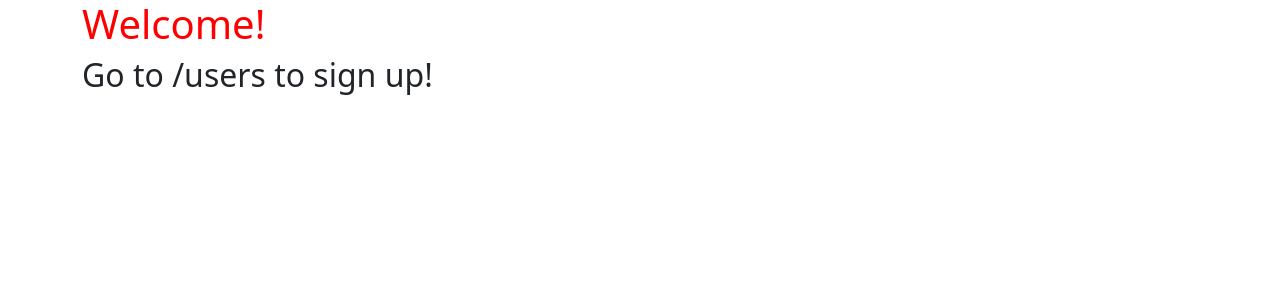
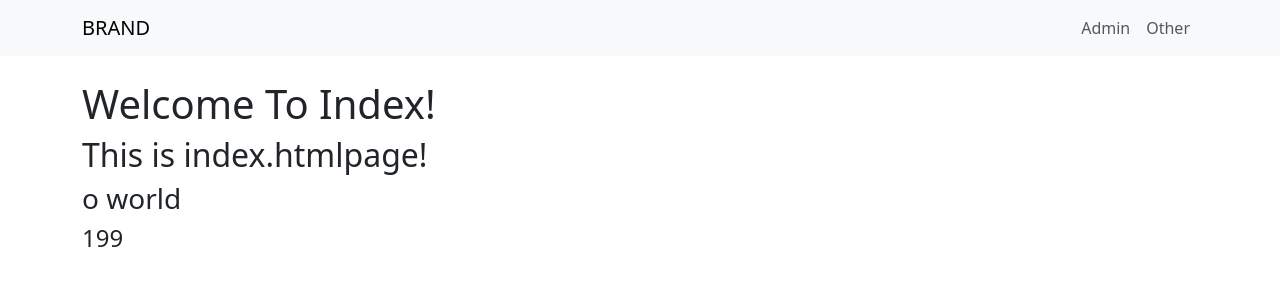
Before and after one commit to MATUSUNU/Django-Stuff, a Django app: page / in a window 1280 px wide. Shown: the top 300 px of the page. Run offline with Django 3.2, Linux system fonts and the light colour scheme.

Commit message:
updated information

```diff
--- a/first_app/urls.py
+++ b/first_app/urls.py
@@ -1,8 +1,20 @@
+# from django.conf.urls import url
+# from first_app import views
+
+# urlpatterns = [
+#     url(r'^$', views.index, name='index'),
+#     url(r'^users/',views.user, name='user'),
+#     url(r'^formpage/',views.form_name_view,name='form_name'),
+# ]
+
+
 from django.conf.urls import url
 from first_app import views
 
+# Template Tagging
+app_name = 'first_app'
+
 urlpatterns = [
-    url(r'^$', views.index, name='index'),
-    url(r'^users/',views.user, name='user'),
-    url(r'^formpage/',views.form_name_view,name='form_name'),
+    url(r'^relative/$',views.relative,name='relative'),
+    url(r'^other/$',views.other,name='other')
 ]
--- a/first_app/views.py
+++ b/first_app/views.py
@@ -5,48 +5,61 @@ from . import forms
 from .forms import NewUserForm
 
 # Create your views here.
+# # Not Used
 # def index(request):
 #     my_dic = {"insert_me":"This is dynmic content coming from views"}
 #     print(my_dic["insert_me"])
 #     # text = "This is simple text from views.py"
 #     return render(request,"first_app/index.html",context=my_dic)
 
-def index(request):
-    my_web_access = AccessRecord.objects.all().order_by('date')
-    my_dic = {"access_record":my_web_access}
-    # print(my_dic["access_record"])
-    # text = "This is simple text from views.py"
-    return render(request,"first_app/index.html",context=my_dic)
+# def index(request):
+#     my_web_access = AccessRecord.objects.all().order_by('date')
+#     my_dic = {"access_record":my_web_access}
+#     # print(my_dic["access_record"])
+#     # text = "This is simple text from views.py"
+#     return render(request,"first_app/index.html",context=my_dic)
 
+# # Not Used
 # def user(request):
 #     user_acc = User.objects.all()
 #     user_info = {"user_info":user_acc}
 #     return render(request,"first_app/user.html",context=user_info)
 
-def user(request):
-    form = NewUserForm()
+# def user(request):
+#     form = NewUserForm()
 
-    if request.method == 'POST':
-        form = NewUserForm(request.POST)
+#     if request.method == 'POST':
+#         form = NewUserForm(request.POST)
 
-        if form.is_valid():
-            form.save(commit=True)
-            return index(request)
-        else:
-            print('Form is Invalid')
-    return render(request,"first_app/user.html",{'form':form})
+#         if form.is_valid():
+#             form.save(commit=True)
+#             return index(request)
+#         else:
+#             print('Form is Invalid')
+#     return render(request,"first_app/user.html",{'form':form})
 
-def form_name_view(request):
-    form = forms.FormName()
+# def form_name_view(request):
+#     form = forms.FormName()
 
-    if request.method == "POST":
-        form = forms.FormName(request.POST)
+#     if request.method == "POST":
+#         form = forms.FormName(request.POST)
 
-        if form.is_valid():
-            # DO SOMETHING CODE
-            print("VALIDATION SUCCESS!")
-            print("NAME: "+form.cleaned_data['name'])
-            print("EMAIL: "+form.cleaned_data['email'])
-            print("TEX: "+form.cleaned_data['text'])
+#         if form.is_valid():
+#             # DO SOMETHING CODE
+#             print("VALIDATION SUCCESS!")
+#             print("NAME: "+form.cleaned_data['name'])
+#             print("EMAIL: "+form.cleaned_data['email'])
+#             print("TEX: "+form.cleaned_data['text'])
 
-    return render(request,'first_app/form_page.html',{'form':form})
+#     return render(request,'first_app/form_page.html',{'form':form})
+
+
+def index(request):
+    context_dict = {'text':'hello world','number':100}
+    return render(request,'first_app/index.html',context_dict)
+
+def other(request):
+    return render(request,'first_app/other.html')
+
+def relative(request):
+    return render(request,'first_app/relative_url_template.html')
--- a/first_project/urls.py
+++ b/first_project/urls.py
@@ -19,6 +19,7 @@ from first_app import views
 
 urlpatterns = [
     url(r'^$', views.index, name='index'),
-    url(r'^mynewindex/', include('first_app.urls')),
+    # url(r'^mynewindex/', include('first_app.urls')),
+    url(r'^first_app/', include('first_app.urls')),
     url(r'^admin/', admin.site.urls),
 ]
--- /dev/null
+++ b/templates/first_app/base.html
@@ -0,0 +1,35 @@
+<!DOCTYPE html>
+<html lang="en">
+<head>
+    <meta charset="UTF-8">
+    <meta name="viewport" content="width=device-width, initial-scale=1.0">
+    <title>Web Page</title>
+    <link href="https://cdn.jsdelivr.net/npm/bootstrap@5.3.8/dist/css/bootstrap.min.css" rel="stylesheet" integrity="sha384-sRIl4kxILFvY47J16cr9ZwB07vP4J8+LH7qKQnuqkuIAvNWLzeN8tE5YBujZqJLB" crossorigin="anonymous">
+</head>
+<body>
+
+    <nav class="navbar navbar-expand-lg navbar-light bg-light">
+        <div class="container">
+            <a class="navbar-brand" href="{% url 'index' %}">BRAND</a>
+            <div class="collapse navbar-collapse" id="navbarNav">
+                <ul class="navbar-nav ms-auto">
+                    <li class="nav-item">
+                        <a class="nav-link" href="{% url 'admin:index' %}">Admin</a>
+                    </li>
+                    <li class="nav-item">
+                        <a class="nav-link" href="{% url 'first_app:other' %}">Other</a>
+                    </li>
+                </ul>
+            </div>
+        </div>
+    </nav>
+
+    <div class="container mt-4">
+        {% block body_block %}
+        <!-- Anything! -->
+        {% endblock %}
+    </div>
+
+    <script src="https://cdn.jsdelivr.net/npm/bootstrap@5.3.8/dist/js/bootstrap.bundle.min.js" integrity="sha384-ENjdO4Dr2bkBIFxQpeoYz1D+U5yM1QkzjWlA6U6Y9tM0jlf5gkGZ1G6tztFvZ9Y+" crossorigin="anonymous"></script>
+</body>
+</html>
--- a/templates/first_app/index.html
+++ b/templates/first_app/index.html
@@ -1,21 +1,8 @@
 <!DOCTYPE html>
-{% load staticfiles %}
-<html lang="en">
-<head>
-    <meta charset="UTF-8">
-    <meta name="viewport" content="width=device-width, initial-scale=1.0">
-    <title>MVT Title</title>
-    <link href="https://cdn.jsdelivr.net/npm/bootstrap@5.3.8/dist/css/bootstrap.min.css" rel="stylesheet" integrity="sha384-sRIl4kxILFvY47J16cr9ZwB07vP4J8+LH7qKQnuqkuIAvNWLzeN8tE5YBujZqJLB" crossorigin="anonymous">
-    <link rel="stylesheet" href="{% static 'css/mystyle.css' %}">
-</head>
-<body>
-
-    <div class="container">
-        <div class="jumbotron">
-            <h1>Welcome!</h1>
-            <h2>Go to /users to sign up!</h2>
-        </div>
-    </div>
-
-</body>
-</html>
+{% extends 'first_app/base.html' %}
+{% block body_block %}
+    <h1>Welcome To Index!</h1>
+    <h2>This is index.htmlpage!</h2>
+    <h3>{{ text|cut:"hell" }}</h3>
+    <h4>{{ number|add:'99' }}</h4>
+{% endblock %}
--- /dev/null
+++ b/templates/first_app/other.html
@@ -0,0 +1,6 @@
+<!DOCTYPE html>
+{% extends "first_app/base.html" %}
+{% block body_block %}
+    <h1>Welcome To Other!</h1>
+    <h2>This is an example of template inheritance!</h2>
+{% endblock %}
```
Also changed, not shown: first_app/templatetags/my_extras.py (added, +13 -0 lines), templates/first_app/index_backup_3.html (added, +21 -0 lines), templates/first_app/relative_url_template.html (added, +14 -0 lines), first_app/templatetags/__init__.py (added).
